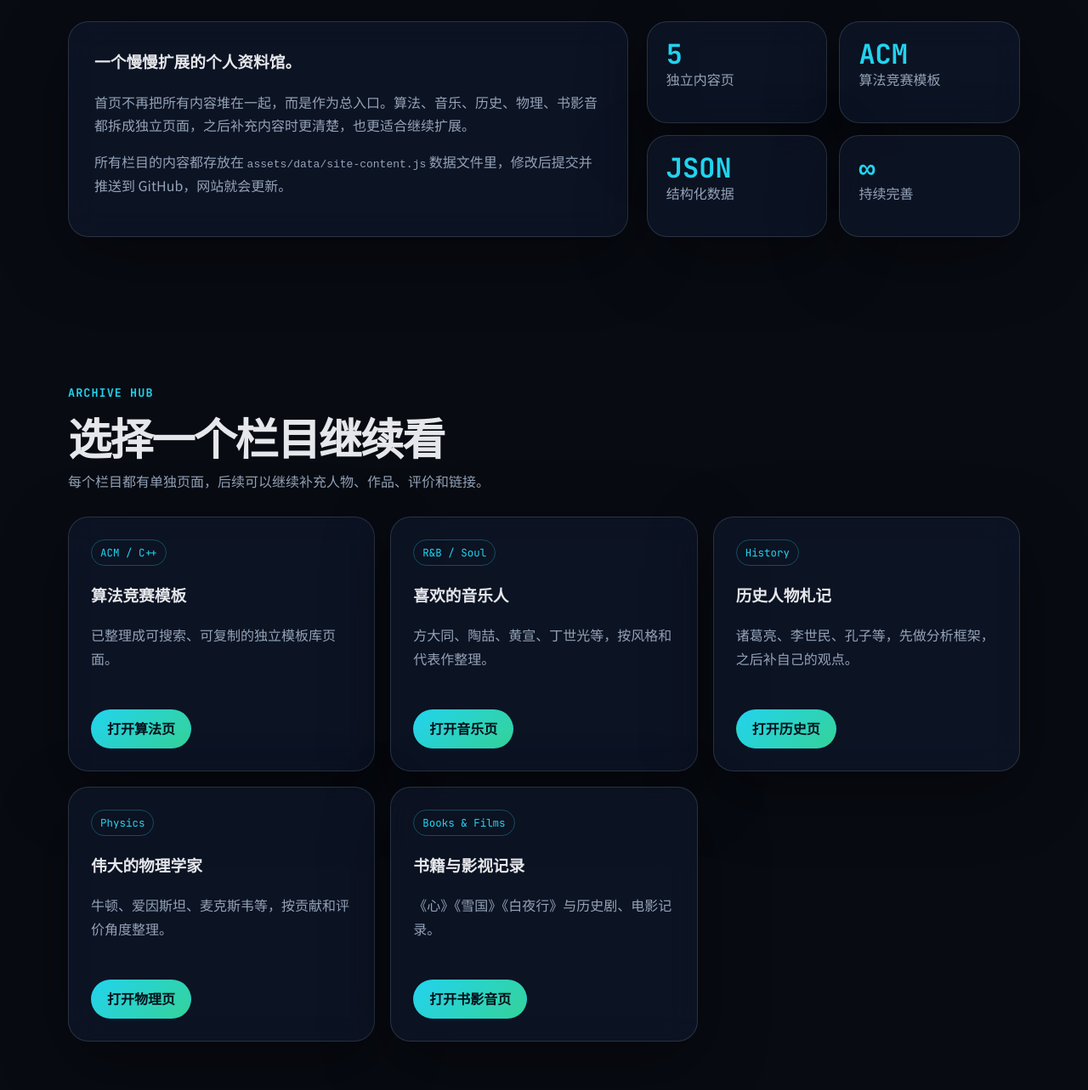
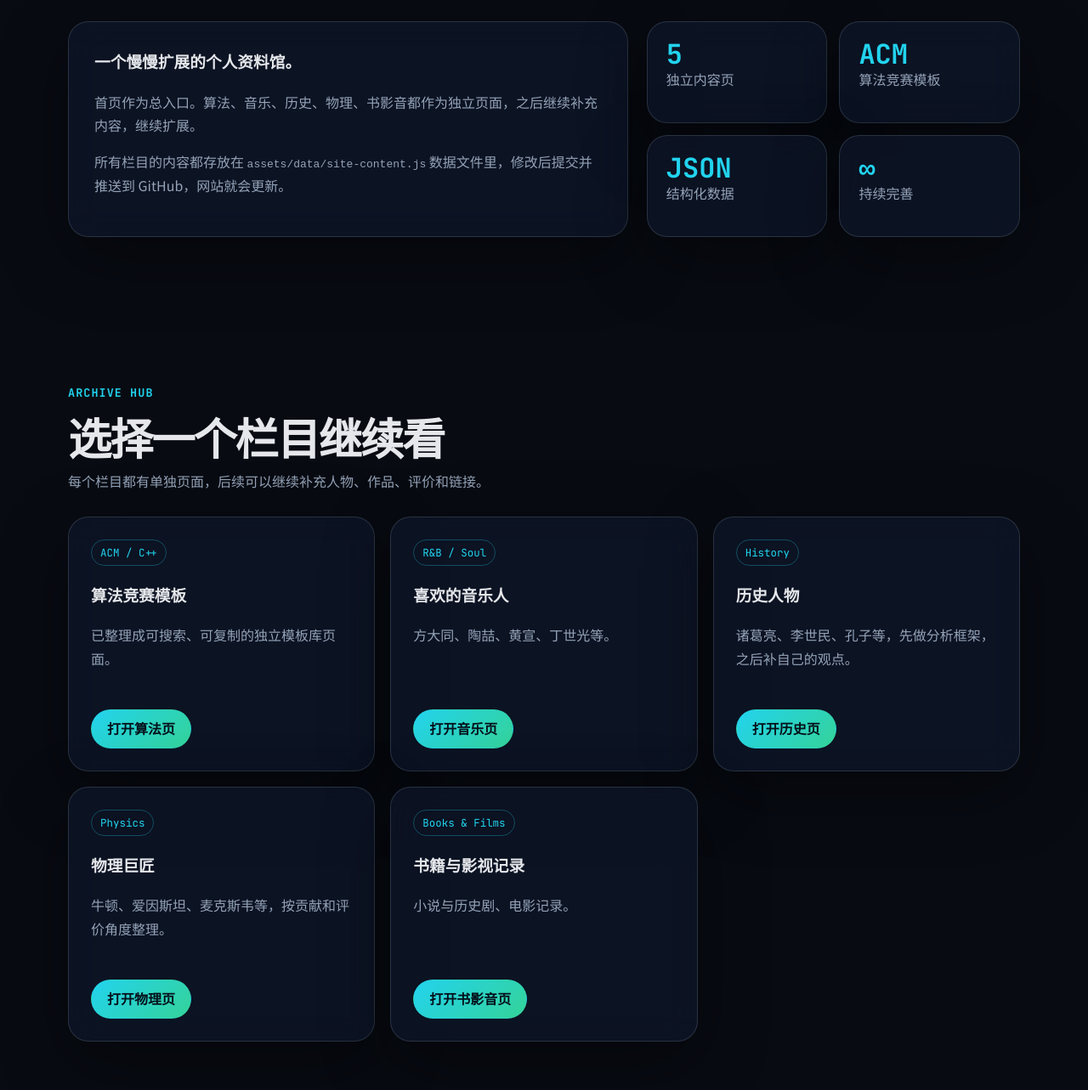
Before and after one commit to FailStateNormal/FailStateNormal.github.io, a plain HTML site: page index.html in a window 1280 px wide. Shown: the part 977-2260 px from the top of the page at 85% size. Drawn offline with Linux system fonts and the light colour scheme.

Commit message:
对每个页面前端文字进行了修改

```diff
--- a/index.html
+++ b/index.html
@@ -41,7 +41,7 @@
         <h1>失败尽常态</h1>
         <p class="subtitle">FailStateNormal</p>
         <p class="hero-text">
-          失败不是终点，而是常态。这个网站会慢慢收纳我的算法竞赛模板、代码项目、音乐偏好、历史人物札记、物理学家笔记，以及书影音记录。
+          失败尽常态。这个网站会慢慢收纳我的算法竞赛模板、代码项目、音乐偏好、历史人物、物理巨匠，以及书籍影视记录。
         </p>
         <div class="hero-actions">
           <a class="button primary" href="#archive">进入资料馆</a>
@@ -68,8 +68,7 @@
         <div class="glass-card big-card">
           <h3>一个慢慢扩展的个人资料馆。</h3>
           <p>
-            首页不再把所有内容堆在一起，而是作为总入口。算法、音乐、历史、物理、书影音都拆成独立页面，之后补充内容时更清楚，也更适合继续扩展。
-          </p>
+            首页作为总入口。算法、音乐、历史、物理、书影音都作为独立页面，之后继续补充内容，继续扩展。
           <p>
             所有栏目的内容都存放在 <code>assets/data/site-content.js</code> 数据文件里，修改后提交并推送到 GitHub，网站就会更新。
           </p>
@@ -99,25 +98,25 @@
         <article class="hub-card">
           <div class="card-tag">R&B / Soul</div>
           <h3>喜欢的音乐人</h3>
-          <p>方大同、陶喆、黄宣、丁世光等，按风格和代表作整理。</p>
+          <p>方大同、陶喆、黄宣、丁世光等。</p>
           <a class="button primary" href="music.html">打开音乐页</a>
         </article>
         <article class="hub-card">
           <div class="card-tag">History</div>
-          <h3>历史人物札记</h3>
+          <h3>历史人物</h3>
           <p>诸葛亮、李世民、孔子等，先做分析框架，之后补自己的观点。</p>
           <a class="button primary" href="history.html">打开历史页</a>
         </article>
         <article class="hub-card">
           <div class="card-tag">Physics</div>
-          <h3>伟大的物理学家</h3>
+          <h3>物理巨匠</h3>
           <p>牛顿、爱因斯坦、麦克斯韦等，按贡献和评价角度整理。</p>
           <a class="button primary" href="physics.html">打开物理页</a>
         </article>
         <article class="hub-card">
           <div class="card-tag">Books & Films</div>
           <h3>书籍与影视记录</h3>
-          <p>《心》《雪国》《白夜行》与历史剧、电影记录。</p>
+          <p>小说与历史剧、电影记录。</p>
           <a class="button primary" href="books-films.html">打开书影音页</a>
         </article>
       </div>
@@ -154,7 +153,7 @@
       <div class="glass-card contact-card">
         <p class="eyebrow">Contact</p>
         <h2>找到我</h2>
-        <p>目前先放 GitHub 和本站链接。之后可以继续加邮箱、B站、知乎、博客、Steam 等。</p>
+        <p>目前先放 GitHub 和本站链接。之后可以继续加其他方式。</p>
         <div class="link-row">
           <a href="https://github.com/FailStateNormal" target="_blank" rel="noreferrer">GitHub</a>
           <a href="https://FailStateNormal.github.io" target="_blank" rel="noreferrer">Website</a>
```
Also changed, not shown: acm.html (+1 -1 lines), books-films.html (+2 -2 lines), history.html (+2 -2 lines), physics.html (+2 -2 lines).
